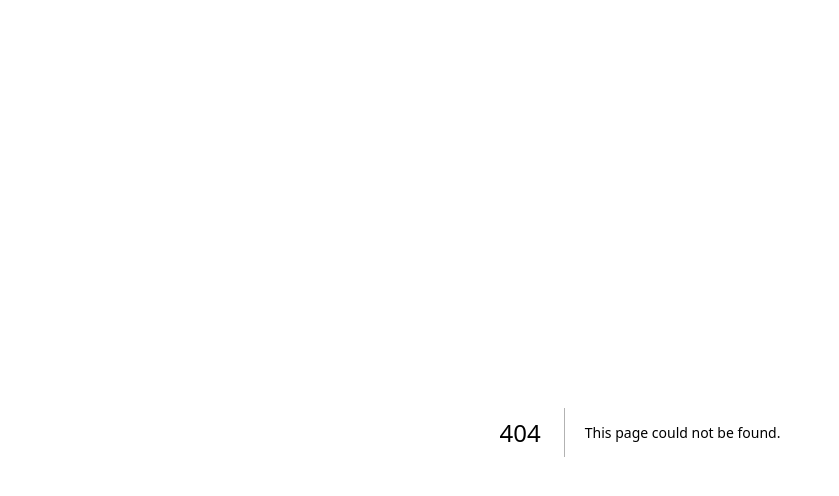
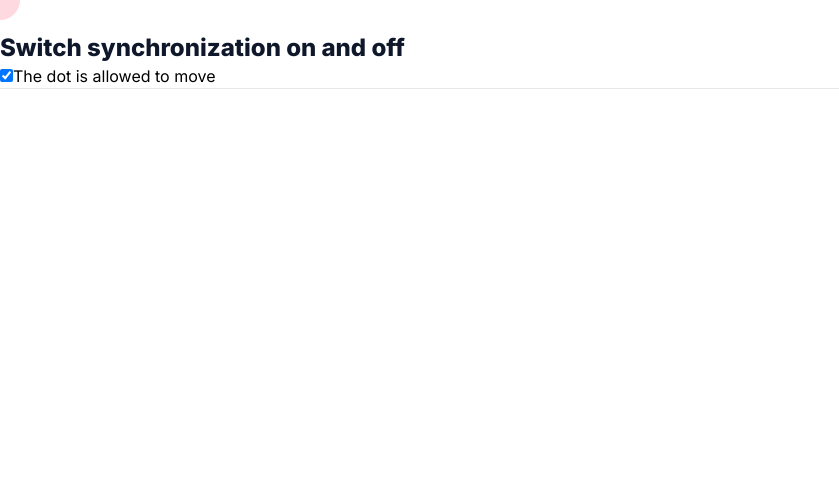
Before and after one commit to TaiseiNemoto/react-practice-app, a Next.js app: page /lifecycle-of-reactive-effects/switch-synchronization-on-and-off in a window 1280 px wide. Before the commit this address had no page. Shown: the top 496 px of the page, without its empty margins (0-839 px from the left). Built offline with nearby package versions, Linux system fonts and the light colour scheme.

Commit message:
[add]Lifecycle of Reactive Effects：Switch synchronization on and offまで完了

```diff
--- a/src/app/lifecycle-of-reactive-effects/page.tsx
+++ b/src/app/lifecycle-of-reactive-effects/page.tsx
@@ -9,6 +9,10 @@ export default function page() {
         pageName="Fix reconnecting on every keystroke"
         link="/lifecycle-of-reactive-effects/fix-reconnecting-on-every-keystroke"
       />
+      <PageLink
+        pageName="Switch synchronization on and off"
+        link="/lifecycle-of-reactive-effects/switch-synchronization-on-and-off"
+      />
     </main>
   );
 }
--- /dev/null
+++ b/src/app/lifecycle-of-reactive-effects/switch-synchronization-on-and-off/page.tsx
@@ -0,0 +1,11 @@
+import H1Element from '@/components/common/H1Element';
+import MovePinkDot from '@/components/lifecycle-of-reactive-effects/switch-synchronization-on-and-off/MovePinkDot';
+
+export default function page() {
+  return (
+    <main>
+      <H1Element title="Switch synchronization on and off" />
+      <MovePinkDot />
+    </main>
+  );
+}
--- /dev/null
+++ b/src/components/lifecycle-of-reactive-effects/switch-synchronization-on-and-off/MovePinkDot.tsx
@@ -0,0 +1,44 @@
+'use client';
+
+import { useEffect, useState } from 'react';
+
+export default function MovePinkDot() {
+  const [position, setPosition] = useState({ x: 0, y: 0 });
+  const [canMove, setCanMove] = useState(true);
+
+  useEffect(() => {
+    function handleMove(e: MouseEvent) {
+      if (canMove) setPosition({ x: e.clientX, y: e.clientY });
+    }
+    window.addEventListener('pointermove', handleMove);
+    return () => window.removeEventListener('pointermove', handleMove);
+  }, [canMove]);
+
+  return (
+    <>
+      <label>
+        <input
+          type="checkbox"
+          checked={canMove}
+          onChange={(e) => setCanMove(e.target.checked)}
+        />
+        The dot is allowed to move
+      </label>
+      <hr />
+      <div
+        style={{
+          position: 'absolute',
+          backgroundColor: 'pink',
+          borderRadius: '50%',
+          opacity: 0.6,
+          transform: `translate(${position.x}px, ${position.y}px)`,
+          pointerEvents: 'none',
+          left: -20,
+          top: -20,
+          width: 40,
+          height: 40,
+        }}
+      />
+    </>
+  );
+}
```
